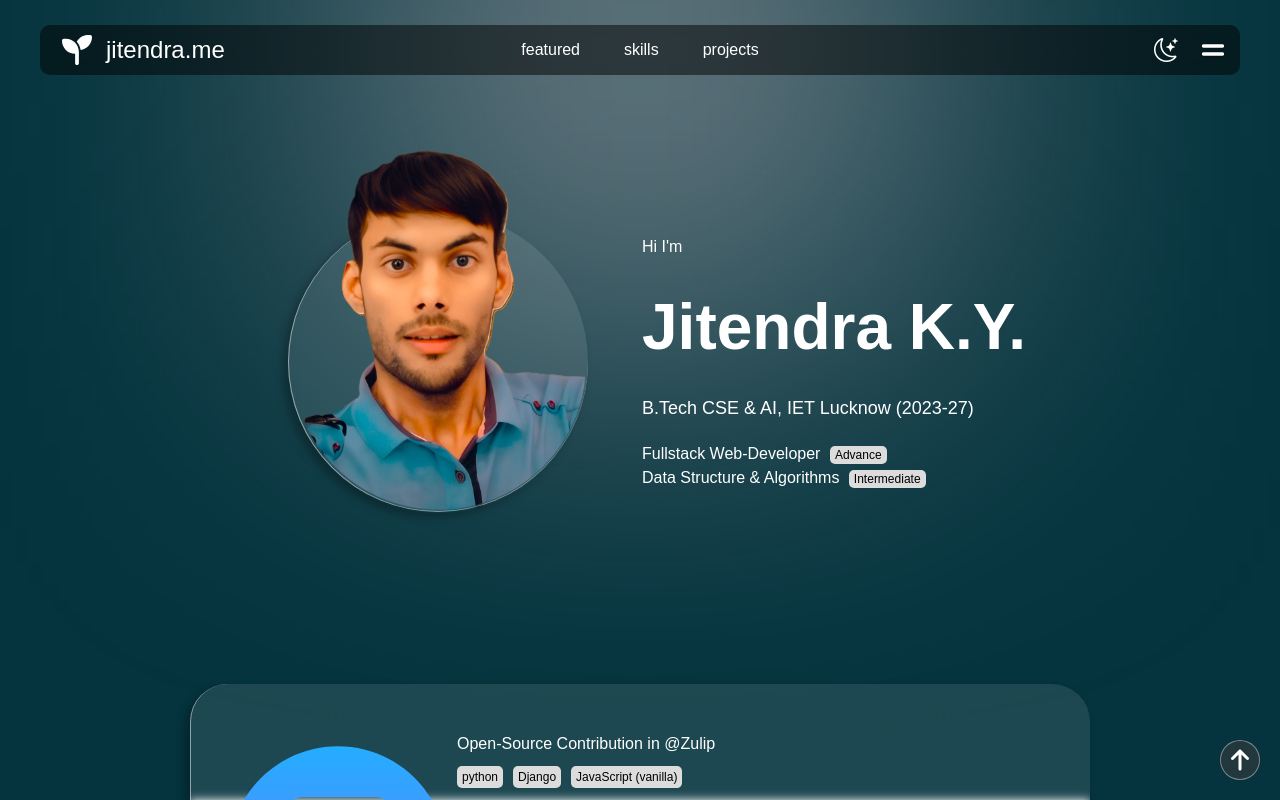
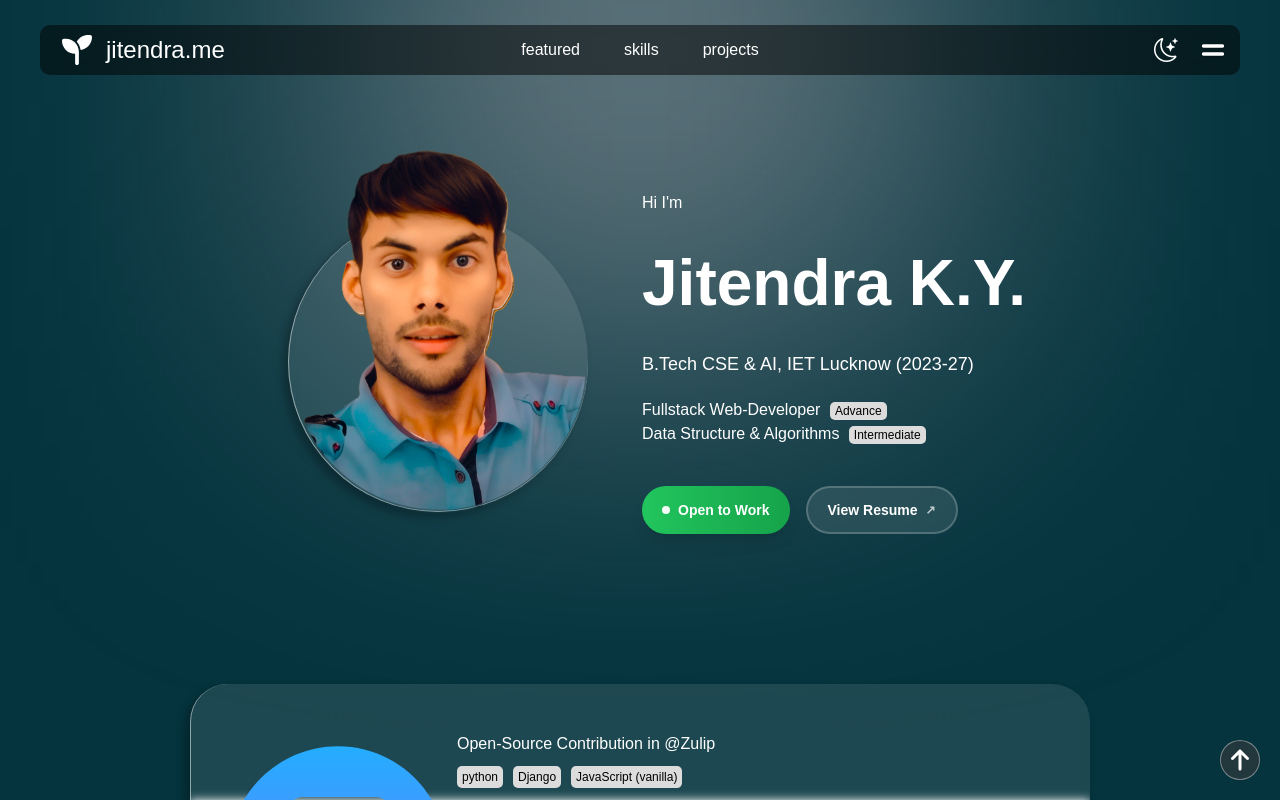
Before and after one commit to jitendra-ky/facetick, a React (Create React App) app: page / in a window 1280 px wide. Shown: the top 800 px of the page. Built offline with nearby package versions, Linux system fonts and the light colour scheme; no server answers.

Commit message:
feat: add "Open to Work" and "View Resume" sections to Banner component.

```diff
--- a/src/components/Banner.jsx
+++ b/src/components/Banner.jsx
@@ -22,6 +22,21 @@ function Banner() {
               <li> Data Structure & Algorithms <span className='tag'>Intermediate</span></li>
             </ul>
           </div>
+          <div className="flex gap-4 mt-5 flex-wrap">
+            <div className="inline-flex items-center gap-2 bg-gradient-to-r from-green-500 to-green-600 text-white px-5 py-3 rounded-full font-semibold text-sm shadow-lg">
+              <span className="w-2 h-2 bg-white rounded-full animate-pulse"></span>
+              Open to Work
+            </div>
+            <a
+              href="https://docs.google.com/document/d/1kXlk6ai6kKQXWo8b2A6XGaAH8VWA_kwekGo4vk331-s/preview"
+              target="_blank"
+              rel="noopener noreferrer"
+              className="inline-flex items-center gap-2 bg-white/10 backdrop-blur-sm border-2 border-white/20 text-inherit px-5 py-3 rounded-full font-semibold text-sm no-underline hover:bg-white/20 hover:border-white/30 hover:-translate-y-0.5 transition-all duration-300"
+            >
+              View Resume
+              <span className="text-xs opacity-70 hover:opacity-100 hover:translate-x-0.5 hover:-translate-y-0.5 transition-all duration-300">↗</span>
+            </a>
+          </div>
         </div>
       </div>
     </div>
```
